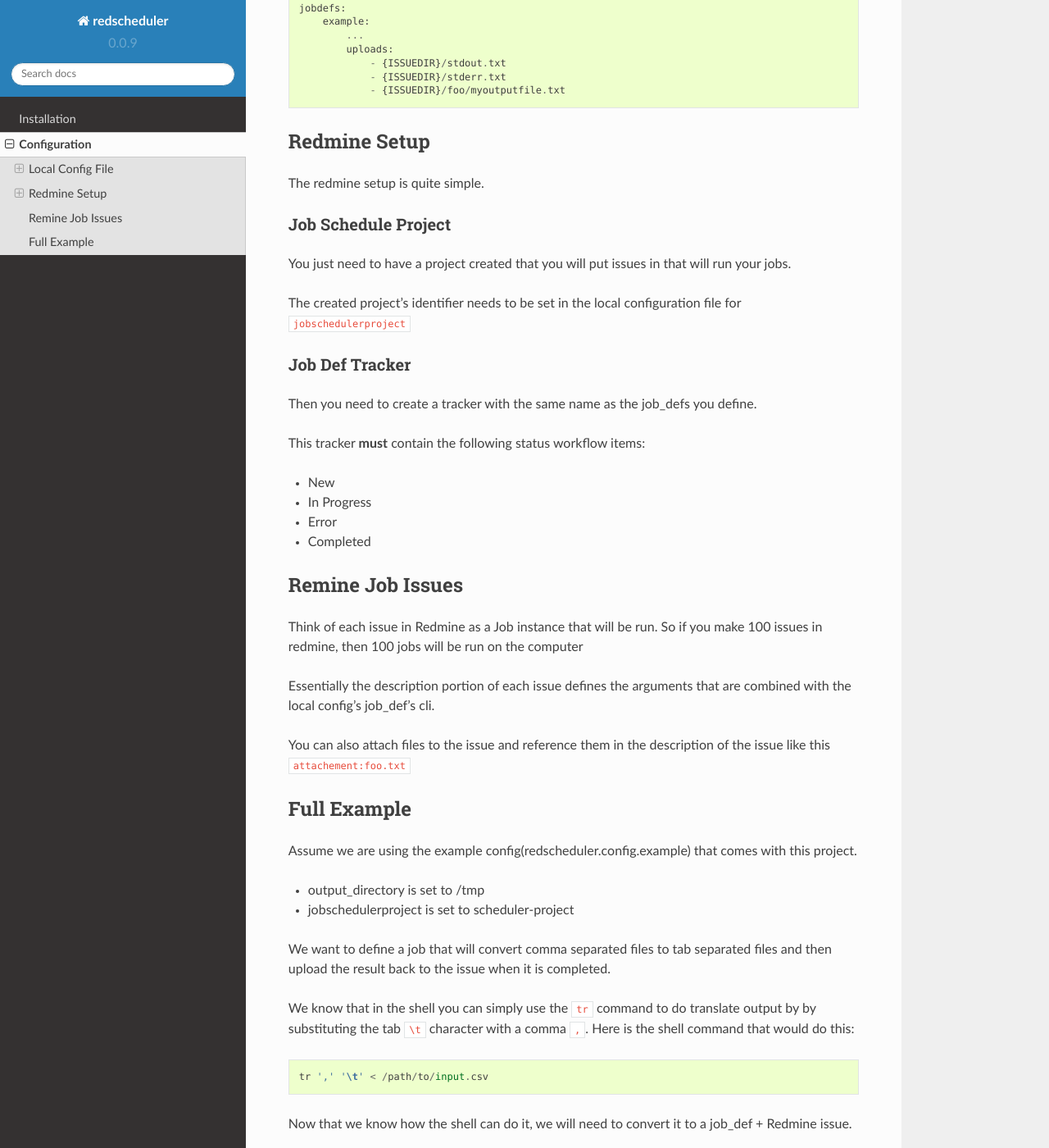
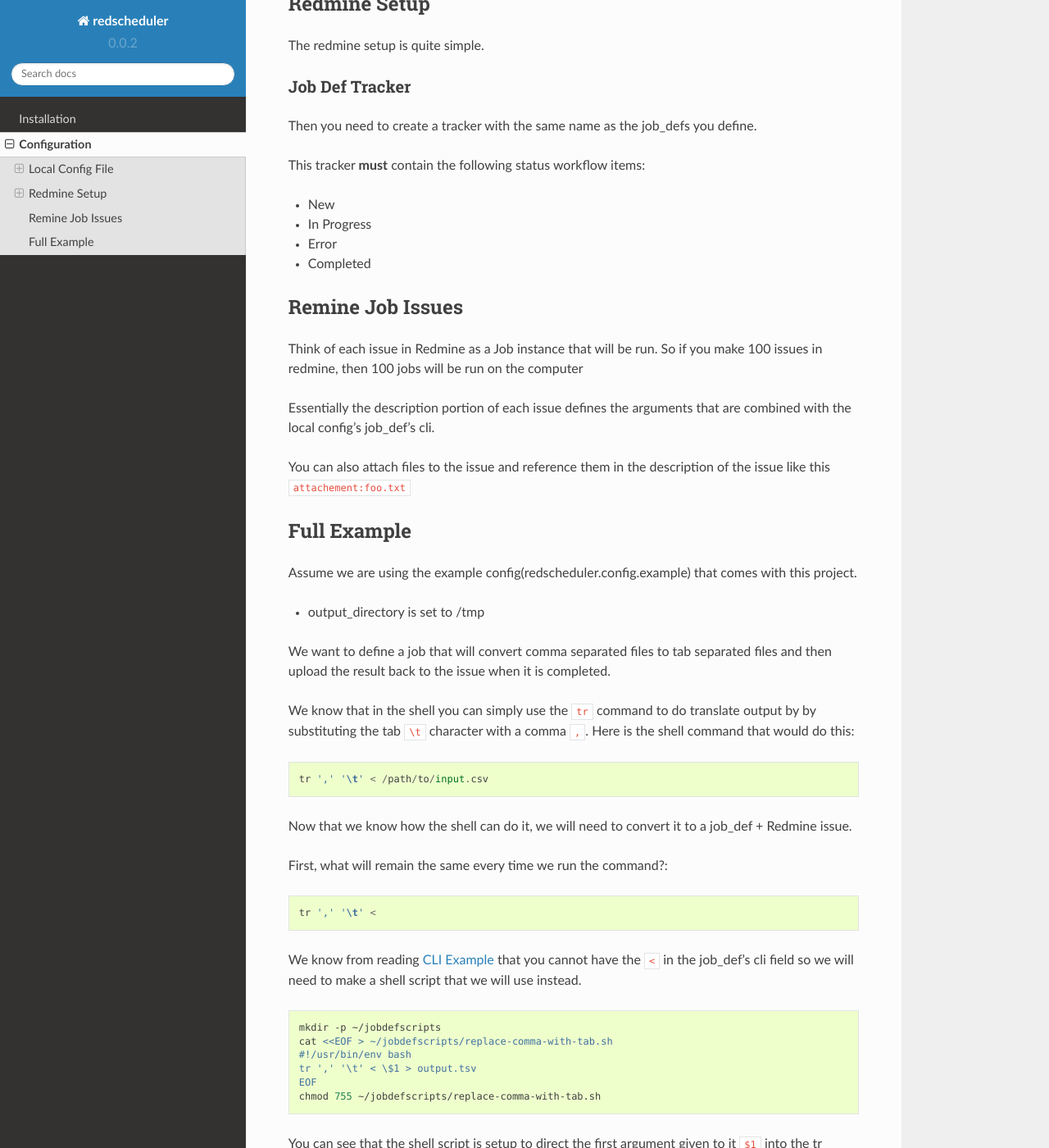
Before and after one commit to demis001/redscheduler, a Sphinx documentation site: the page built from docs/configuration.rst, in a window 1280 px wide and 1400 px high, scrolled down 4093 px. Shown: the whole window at 82% size. Built offline with Sphinx 7.4.7 and the Read the Docs theme 2.0.0, drawn with Linux system fonts in a browser that asks for light colours; some of the changed text lies outside the part shown.

Commit message:
No more jobschedulerproject

```diff
--- a/docs/configuration.rst
+++ b/docs/configuration.rst
@@ -36,15 +36,6 @@
 ^^^^^^
 
 You can get this from the My Account page in Redmine
-
-jobschedulerproject
-^^^^^^^^^^^^^^^^^^^
-
-This is the project identifier(**not project name**) that jobs will be pulled
-from.
-
-You can find this by going to the settings tab of the project in Redmine and
-looinking in the Identifier box.
 
 output_directory
 ^^^^^^^^^^^^^^^^
@@ -202,15 +193,6 @@
 
 The redmine setup is quite simple.
 
-Job Schedule Project
---------------------
-
-You just need to have a project created that you will put issues in that will run
-your jobs.
-
-The created project's identifier needs to be set in the local configuration
-file for ``jobschedulerproject``
-
 Job Def Tracker
 ---------------
 
@@ -242,7 +224,6 @@
 with this project.
 
 * output_directory is set to /tmp
-* jobschedulerproject is set to scheduler-project
 
 We want to define a job that will convert comma separated files to tab separated
 files and then upload the result back to the issue when it is completed.
--- a/redscheduler/__init__.py
+++ b/redscheduler/__init__.py
@@ -1,4 +1,4 @@
-__version__ = '0.0.9'
+__version__ = '0.0.2'
 __release__ = __version__
 __authors__ = 'Tyghe Vallard'
 __projectname__ = 'redscheduler'
```
Also changed, not shown: CHANGELOG.rst (+7 -1 lines), 4 other files.
